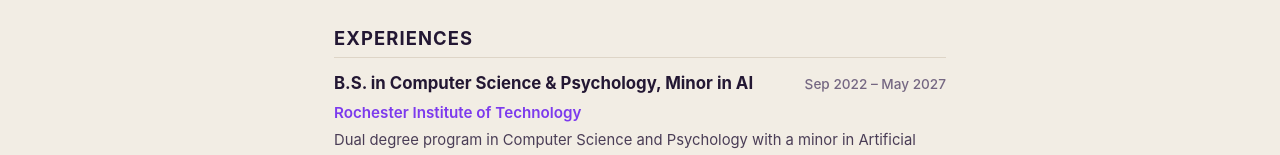
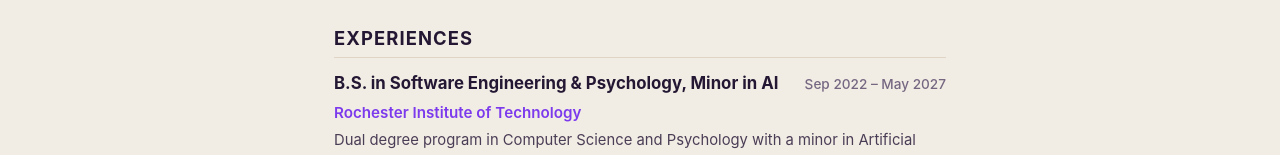
Before and after one commit to gabrielhwilliams/PersonalWeb, a plain HTML site: page index.html in a window 1280 px wide. Shown: the part 747-902 px from the top of the page. Drawn offline with Linux system fonts and the light colour scheme.

Commit message:
update text

```diff
--- a/index.html
+++ b/index.html
@@ -140,7 +140,7 @@
             <div class="experience-list">
                 <div class="experience-item">
                     <div class="experience-header">
-                        <span class="experience-role">B.S. in Computer Science & Psychology, Minor in AI</span>
+                        <span class="experience-role">B.S. in Software Engineering & Psychology, Minor in AI</span>
                         <span class="experience-date">Sep 2022 &ndash; May 2027</span>
                     </div>
                     <div class="experience-company">Rochester Institute of Technology</div>
```
